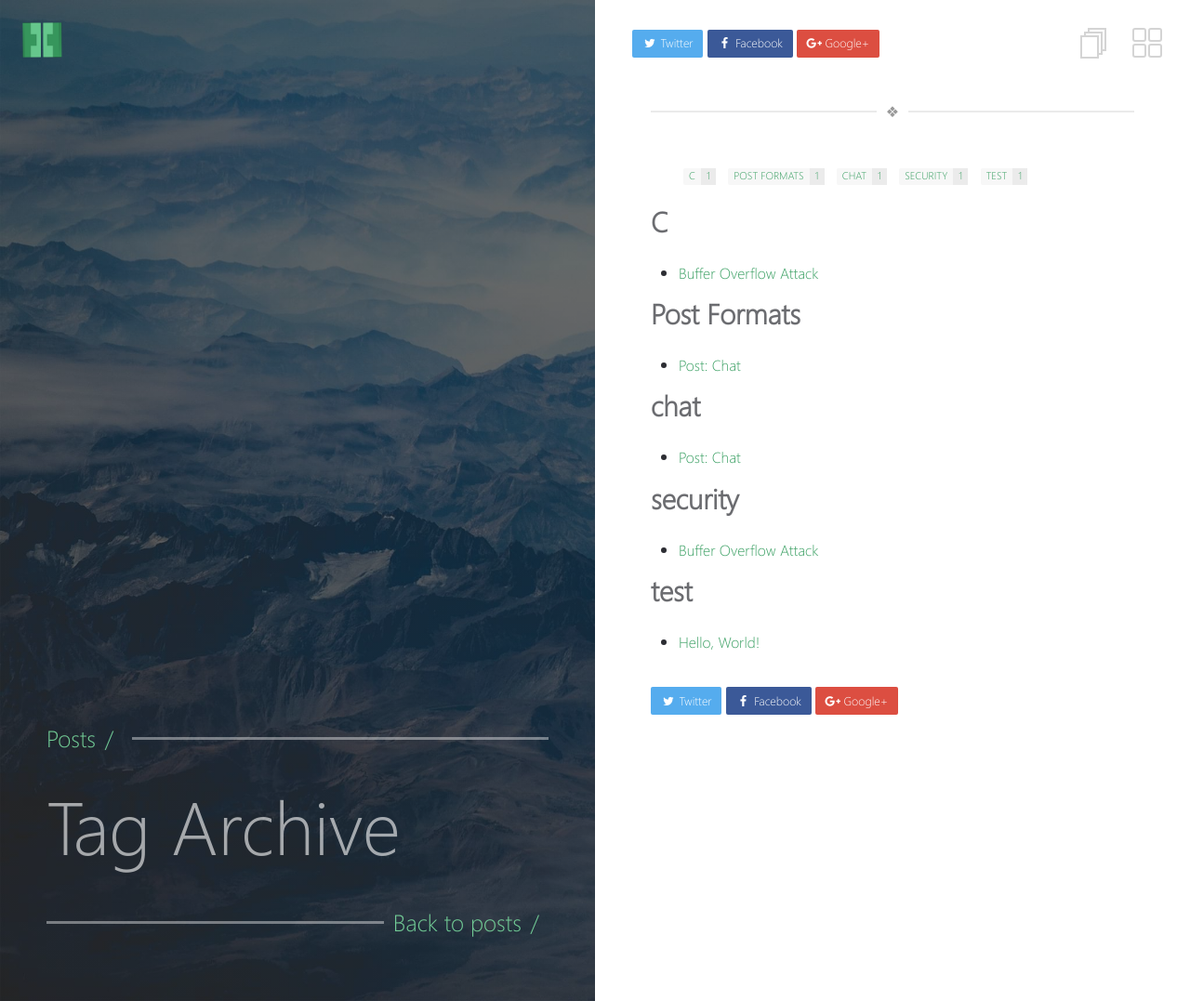
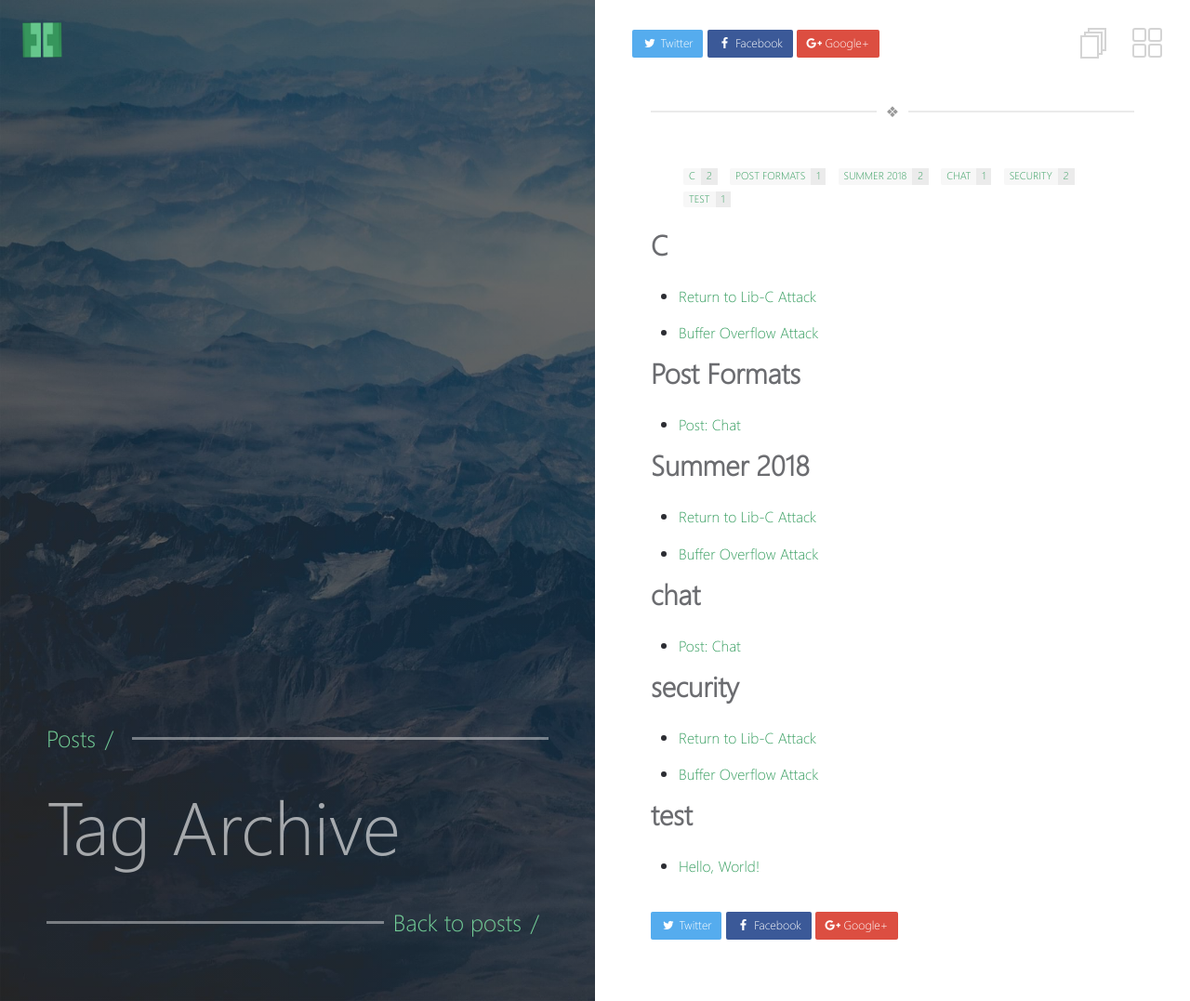
Before and after one commit to kunalJa/kunalJa.github.io, a Jekyll site: the page built from _pages/tags.md, in a window 1280 px wide. Shown: the whole page at 93% size. Built offline with Jekyll 4.4.1, drawn with Linux system fonts in a browser that asks for light colours.

Commit message:
Return to lib-C post

```diff
--- a/_posts/2018-06-25-buffer-overflow.md
+++ b/_posts/2018-06-25-buffer-overflow.md
@@ -6,6 +6,7 @@ categories:
 tags:
   - security
   - C
+  - Summer 2018
 ---
 
 address space randomization
--- /dev/null
+++ b/_posts/2018-06-27-return-to-lib-c.md
@@ -0,0 +1,13 @@
+---
+layout: post
+title: "Return to Lib-C Attack"
+categories:
+  - Seed Labs
+tags:
+  - security
+  - C
+  - Summer 2018
+---
+
+A follow up to the Buffer Overflow attack in which the stack is no
+longer executabel
```
Also changed, not shown: 1 other file.
